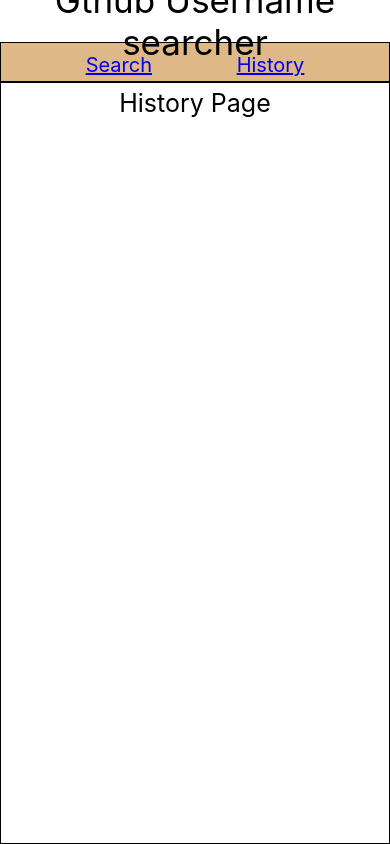
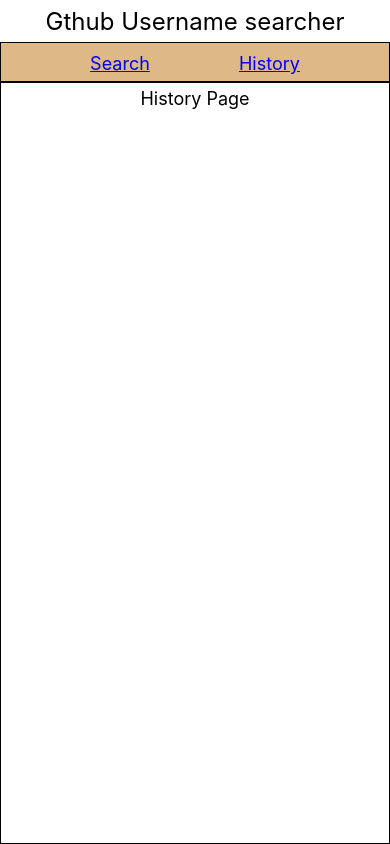
Before and after one commit to ashish2199/github-user-details, a React (Create React App) app: page /history in a window 390 px wide. Built offline with nearby package versions, Linux system fonts and the light colour scheme; the HTML template or start-up script is replaced by a standard one.

Commit message:
Removing absolute units from css for mobiles

```diff
--- a/src/App.css
+++ b/src/App.css
@@ -7,7 +7,7 @@
   justify-content: center;
   align-items: center;
   height: 5%;
-  font-size: 35px;
+  font-size: x-large;
 }
 .AppContent {
   height: 95%;
--- a/src/components/AppContainer/styles.css
+++ b/src/components/AppContainer/styles.css
@@ -10,7 +10,7 @@
 
 .NavBar div {
   padding: 5px;
-  font-size: 20px;
+  font-size: large;
 }
 
 .MainContent {
--- a/src/components/HistoryContainer/styles.css
+++ b/src/components/HistoryContainer/styles.css
@@ -1,6 +1,6 @@
 .pageTitle {
   height: 5%;
-  font-size: 25px;
+  font-size: large;
   padding: 5px;
 }
 .searchHistory {
@@ -15,6 +15,5 @@
   flex-direction: row;
 }
 .recordsContent {
-  width: 180px;
   padding: 10px;
 }
--- a/src/components/SearchContainer/styles.css
+++ b/src/components/SearchContainer/styles.css
@@ -1,6 +1,6 @@
 .pageTitle {
   height: 5%;
-  font-size: 25px;
+  font-size: large;
   padding: 5px;
 }
 .serachForm {
--- a/src/components/UserInfo/styles.css
+++ b/src/components/UserInfo/styles.css
@@ -17,13 +17,12 @@
   flex-direction: column;
   justify-content: center;
   align-items: center;
-  width: 450px;
   text-align: left;
   width: 40%;
   border-right: 1px solid black;
 }
 .profileName {
-  font-size: 25px;
+  font-size: large;
   height: 5%;
 }
 .profileDetails {
```
